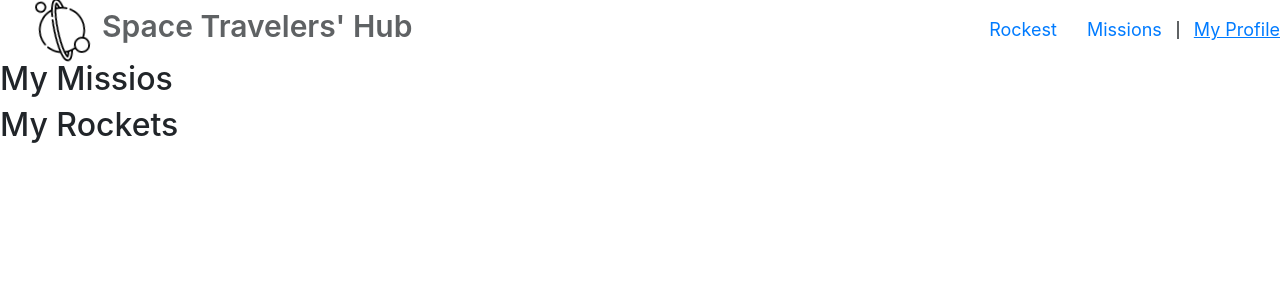
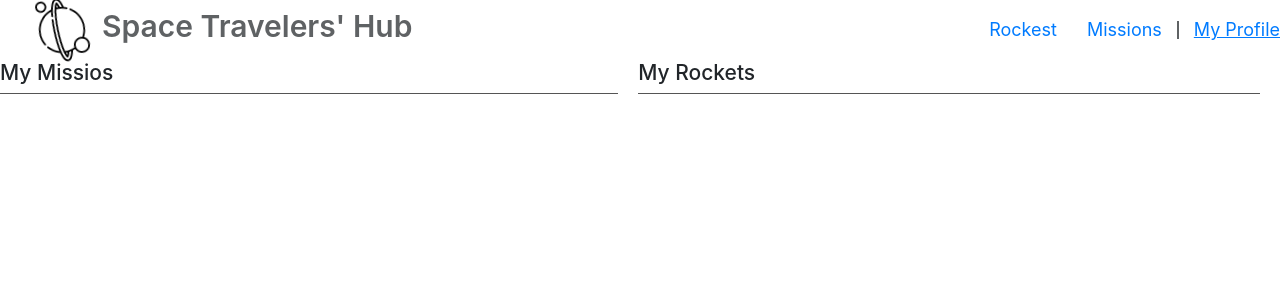
Before and after one commit to Mhdez221993/spacex_travelers, a React (Create React App) app: page /profile in a window 1280 px wide. Shown: the top 300 px of the page. Built offline with nearby package versions, Linux system fonts and the light colour scheme.

Commit message:
Style Profile component

```diff
--- a/src/features/profile/profile.css
+++ b/src/features/profile/profile.css
@@ -0,0 +1,35 @@
+* {
+  box-sizing: border-box;
+}
+
+.profile-holder {
+  max-width: 1400px;
+  display: flex;
+  flex-wrap: nowrap;
+  margin: 0 auto;
+}
+
+.profile-item {
+  flex-grow: 1;
+}
+
+.profile-title {
+  font-size: 21px;
+}
+
+.ul-profile {
+  border-top: 1px solid #555;
+  border-left: 1px solid #555;
+  border-right: 1px solid #555;
+  border-radius: 4px;
+  margin-right: 20px;
+}
+
+.li-profile {
+  border-bottom: 0.5px solid #555;
+  padding: 20px;
+}
+
+.ul-profile.last-child {
+  margin: 0;
+}
```
